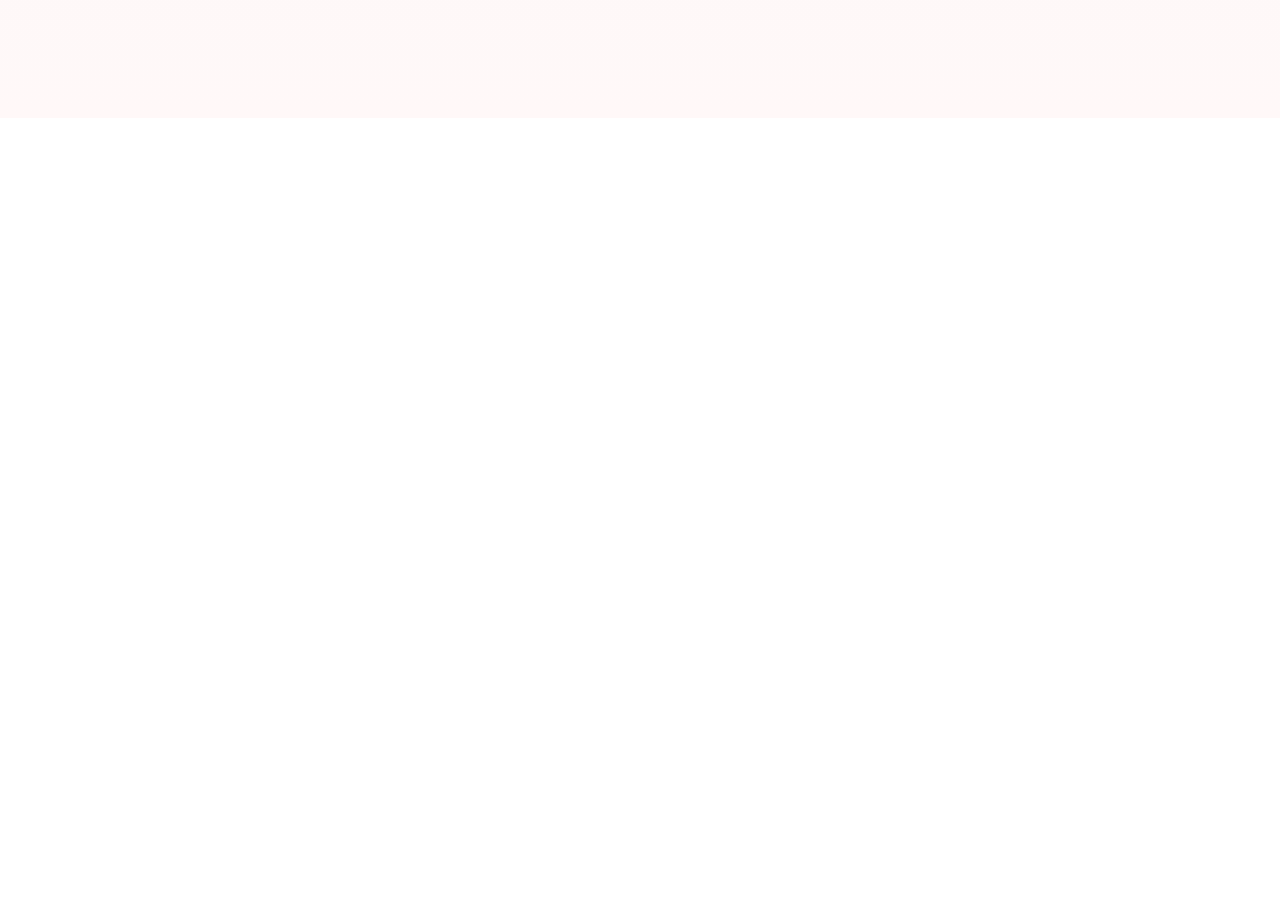
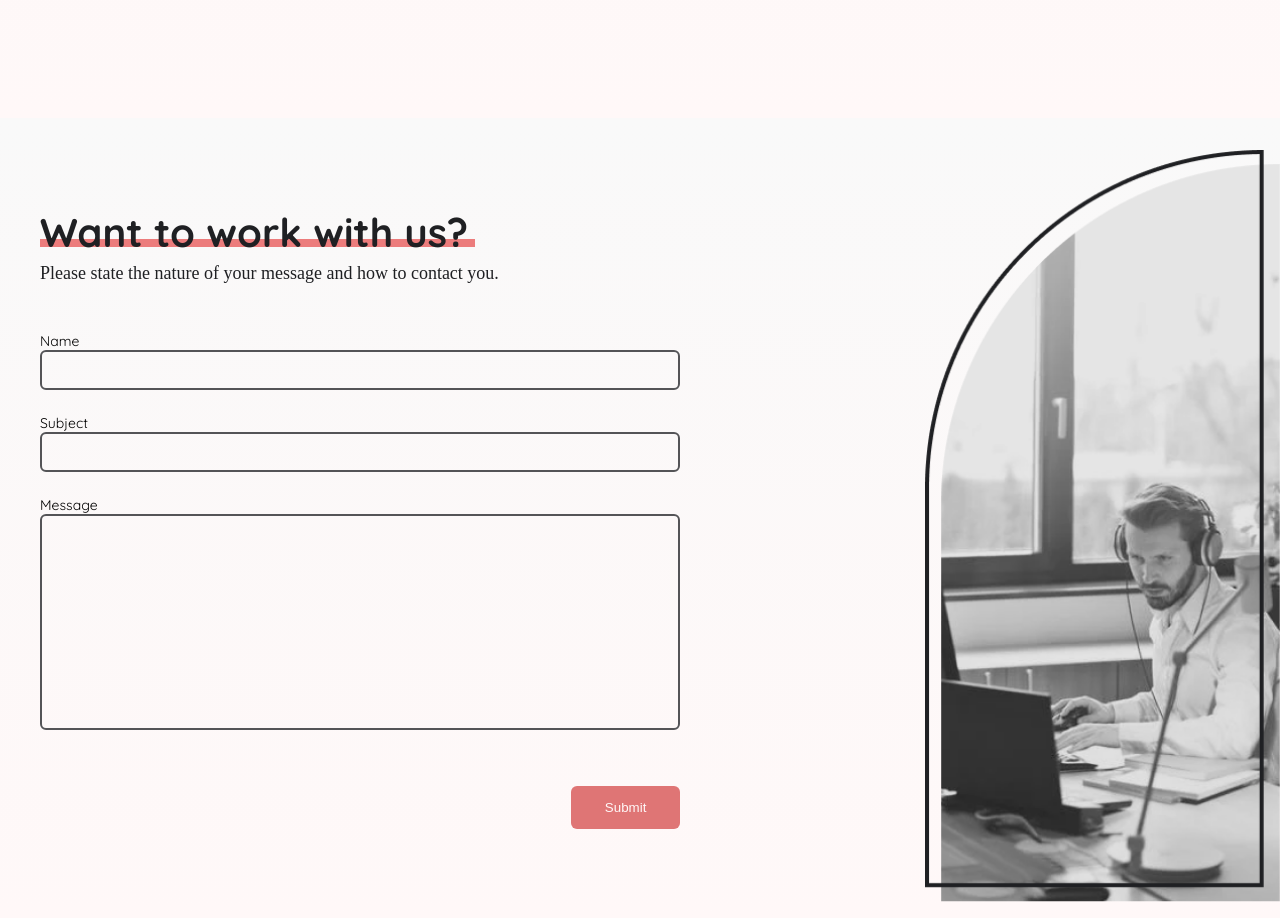
Before and after one commit to farahwamer/wamers-marketing-consultancy, a React (Create React App) app: page / in a window 1280 px wide. Shown: the part 1482-2400 px from the top of the page. Before the commit the page ends 1600 px from the top, so only its background shows below. Built offline with nearby package versions, Linux system fonts and the light colour scheme; a web font is replaced by a local one.

Commit message:
finished contact page

```diff
--- a/src/App.css
+++ b/src/App.css
@@ -3,4 +3,5 @@
   padding: 0;
   box-sizing: border-box;
   height: 100vh;
+  background: linear-gradient(180deg, #f9f9f9 0%, #fff8f8 100%);
 }
--- a/src/App.js
+++ b/src/App.js
@@ -1,12 +1,14 @@
 import "./App.css";
 import Home from "./pages/Home";
 import About from "./pages/About";
+import Contact from "./pages/Contact";
 
 function App() {
   return (
     <div className="App">
       <Home />
       <About />
+      <Contact />
     </div>
   );
 }
--- /dev/null
+++ b/src/components/Form.js
@@ -0,0 +1,22 @@
+import React from "react";
+import "../styles/Form.css";
+
+const Form = () => {
+  return (
+    <div className="form-container">
+      <h1>Want to work with us?</h1>
+      <p>Please state the nature of your message and how to contact you.</p>
+      <form className="form">
+        <label for="name">Name</label>
+        <input type="text" name="name" id="name"></input>
+        <label for="subject">Subject</label>
+        <input type="text" name="subject" id="subject"></input>
+        <label for="message">Message</label>
+        <textarea name="message" id="message"></textarea>
+        <input type="submit" name="submit" id="submit"></input>
+      </form>
+    </div>
+  );
+};
+
+export default Form;
--- /dev/null
+++ b/src/pages/Contact.js
@@ -0,0 +1,15 @@
+import React from "react";
+import Form from "../components/Form";
+import "../styles/Contact.css";
+import contact from "../assets/contact.png";
+
+const Contact = () => {
+  return (
+    <div className="contact-container">
+      <Form />
+      <img src={contact} alt="man with headset"></img>
+    </div>
+  );
+};
+
+export default Contact;
--- a/src/pages/Home.js
+++ b/src/pages/Home.js
@@ -1,7 +1,7 @@
 import React from "react";
 import Navbar from "../components/Navbar.js";
 import "../styles/Home.css";
-import megaphone from "../assets/megaphone.png";
+import megaphone from "../assets/megaphone.svg";
 
 const Home = () => {
   return (
--- /dev/null
+++ b/src/styles/Contact.css
@@ -0,0 +1,17 @@
+* {
+  margin: 0;
+  padding: 0;
+  box-sizing: border-box;
+}
+
+.contact-container {
+  height: 100vh;
+  display: flex;
+  justify-content: space-between;
+}
+
+.contact-container img {
+  height: 94%;
+  align-self: flex-end;
+  margin-bottom: 1rem;
+}
--- /dev/null
+++ b/src/styles/Form.css
@@ -0,0 +1,84 @@
+* {
+  margin: 0;
+  padding: 0;
+  box-sizing: border-box;
+}
+
+.form-container {
+  /* background-color: blue; */
+  width: 50%;
+  height: 100%;
+  display: flex;
+  flex-direction: column;
+  justify-content: center;
+  margin-left: 2.5rem;
+}
+
+.form-container h1 {
+  font-family: "Quicksand", sans-serif;
+  font-size: 40px;
+  color: #1f2023;
+  width: 68%;
+  height: 40px;
+  background: linear-gradient(
+    180deg,
+    rgba(236, 124, 124, 0) 80.2%,
+    #ec7c7c 80.21%
+  );
+  margin-bottom: 1rem;
+}
+
+.form-container p {
+  font-family: baskerville;
+  font-size: 18px;
+  color: #1f2023;
+  margin-bottom: 3rem;
+}
+
+.form {
+  display: flex;
+  flex-direction: column;
+  font-family: "Quicksand", sans-serif;
+  font-size: 14px;
+}
+
+input[type="text"],
+textarea {
+  background: transparent;
+  border: 2px solid #545457;
+  border-radius: 6px;
+  height: 70%;
+  outline: none;
+  margin-bottom: 1.5rem;
+  padding: 0.5rem;
+  color: #1f2023;
+  font-family: baskerville;
+}
+
+input[type="text"] {
+  height: 5vh;
+}
+
+textarea {
+  resize: none;
+  height: 27vh;
+}
+
+input[type="submit"] {
+  padding: 0.9rem 1rem;
+  width: 17%;
+  display: inline-block;
+  background-color: #df7575;
+  color: #fff8f8;
+  outline: none;
+  border: none;
+  border-radius: 6px;
+  align-self: flex-end;
+  margin-top: 2rem;
+  cursor: pointer;
+  transition: all 0.2s linear;
+}
+
+input[type="submit"]:hover {
+  background-color: #c26565;
+}
```
Also changed, not shown: src/assets/contact.png (added), src/assets/send-icon.png (added).
